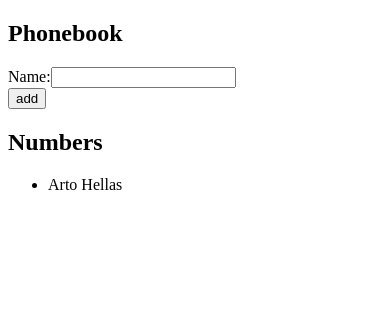
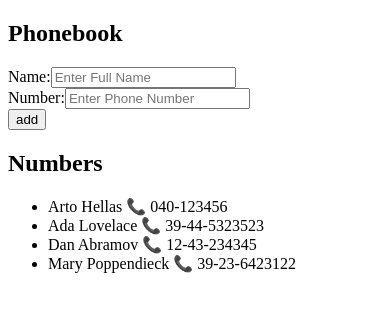
Before and after one commit to jemalmazar/fullstackopen-my_submissions, a React (Vite) app in the folder part2/phonebook/: page / in a window 390 px wide. Shown: the top 312 px of the page. Built offline with nearby package versions, Linux system fonts and the light colour scheme.

Commit message:
Add phone number <input /> and refactor App() component to handle multiple inputs for part2/phonebook

```diff
--- a/part2/phonebook/src/App.jsx
+++ b/part2/phonebook/src/App.jsx
@@ -13,8 +13,26 @@ const Form = (props) => {
   return (
     <form id="entry_form" onSubmit={props.onSubmit}>
       <div>
-        <label htmlFor="fullname">Name:</label>
-        <input type="text" id="fullname" value={props.value} onChange={props.onChange} required />
+        <label htmlFor="name">Name:</label>
+        <input
+          type="text"
+          id="name"
+          value={props.value.name}
+          onChange={props.onChange}
+          placeholder="Enter Full Name"
+          autoComplete="on"
+          required />
+      </div>
+      <div>
+        <label htmlFor="number">Number:</label>
+        <input
+            type="text"
+            id="number"
+            value={props.value.number}
+            onChange={props.onChange}
+            placeholder="Enter Phone Number"
+            required
+          />
       </div>
       <div>
         <button type="submit">add</button>
@@ -34,35 +52,48 @@ const Numbers = ({header, data}) => {
   )
 }
 
-const Person = (props) => <li>{props.person.name}</li>
+const Person = (props) => <li>{props.person.name} 📞 {props.person.number}</li>
 
 const App = () => {
   const [persons, setPersons] = useState([
-    { name: 'Arto Hellas' }
+    { name: 'Arto Hellas', number: '040-123456', id: 1 },
+    { name: 'Ada Lovelace', number: '39-44-5323523', id: 2 },
+    { name: 'Dan Abramov', number: '12-43-234345', id: 3 },
+    { name: 'Mary Poppendieck', number: '39-23-6423122', id: 4 }
   ])
-  const [newName, setNewName] = useState('')
+  // initial state for adapted from https://medium.com/@amitsharma_24072/handling-multiple-inputs-in-reactjs-best-practices-for-react-js-input-forms-9b973f4beb7e
+  const [newName, setNewName] = useState({
+    name: "",
+    number: ""
+  })
 
-  const addEntry = (event) => {
+  const onSubmit = (event) => {
     event.preventDefault()
     const entry = {
-      name: newName
+      name: newName.name,
+      number: newName.number
     }
-    const isDuplicate = persons.find(person => person.name === newName)
+    const isDuplicate = persons.find(person => person.name === newName.name)
 
     isDuplicate
-      ? alert(`${newName} has already been added to the phonebook`)
+      ? alert(`${newName.name} has already been added to the phonebook`)
       : setPersons(persons.concat(entry))
 
-    setNewName('')
+    setNewName({
+      name: "",
+      number: ""
+    })
   }
 
-  const handleNameInputChange = (event) => {
-    setNewName(event.target.value)
+  const handleFormInputChange = (event) => {
+    // multiple input handling adapted from https://www.w3schools.com/react/react_forms_multiple_inputs.asp
+    const { id, value } = event.target
+    setNewName(previousState => ({...previousState, [id]: value}))
   }
 
   return (
     <div>
-      <Phonebook header='Phonebook' onSubmit={addEntry} onChange={handleNameInputChange} value={newName}/>
+      <Phonebook header='Phonebook' onSubmit={onSubmit} onChange={handleFormInputChange} value={newName}/>
       <Numbers header='Numbers' data={persons}/>
     </div>
   )
```
